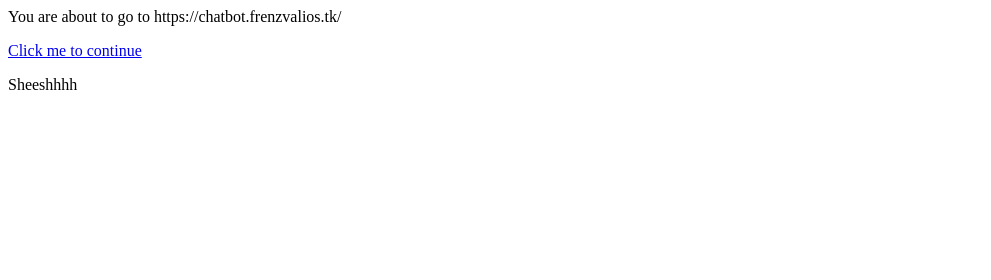
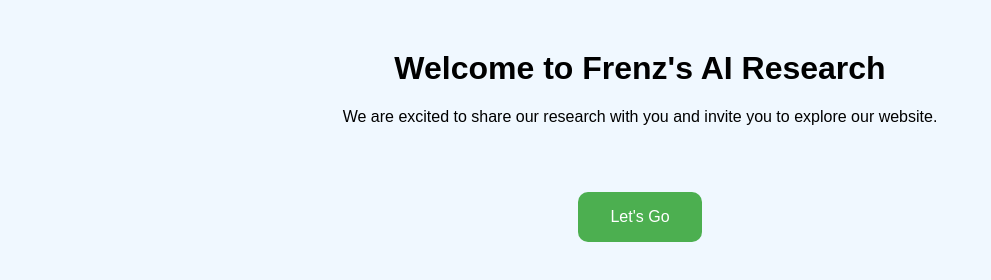
Before and after one commit to frenzjay/redirect, a plain HTML site: page feqab/index.html in a window 1280 px wide. Shown: the whole page, without its empty margins (0-991 px from the left). Drawn offline with Linux system fonts and the light colour scheme.

Commit message:
feqab redirect design

```diff
--- a/feqab/index.html
+++ b/feqab/index.html
@@ -1,8 +1,38 @@
-<head><title>Frenz's AI</title></head>
-<html>
-   <body>
-    <p>You are about to go to https://chatbot.frenzvalios.tk/</p>
-     <a href="https://chatbot.frenzvalios.tk/">Click me to continue</a>
-    <p>Sheeshhhh</p>
-   </body>
-</html>
+<head>
+    <title>Frenz's AI</title>
+    <style>
+        body {
+            font-family: Arial, sans-serif;
+            background-color: #f0f8ff;
+        }
+        h1 {
+            text-align: center;
+            margin-top: 50px;
+        }
+        .container {
+            max-width: 600px;
+            margin: 0 auto;
+            text-align: center;
+        }
+        .btn {
+            background-color: #4CAF50;
+            color: white;
+            padding: 16px 32px;
+            text-decoration: none;
+            margin-top: 50px;
+            display: inline-block;
+            font-size: 16px;
+            border-radius: 10px;
+        }
+        .btn:hover {
+            background-color: #3e8e41;
+        }
+    </style>
+</head>
+<body>
+    <h1>Welcome to Frenz's AI Research</h1>
+    <div class="container">
+        <p>We are excited to share our research with you and invite you to explore our website.</p>
+        <a href="https://frenzvalios.tk/research/ai" class="btn">Let's Go</a>
+    </div>
+</body>
```
